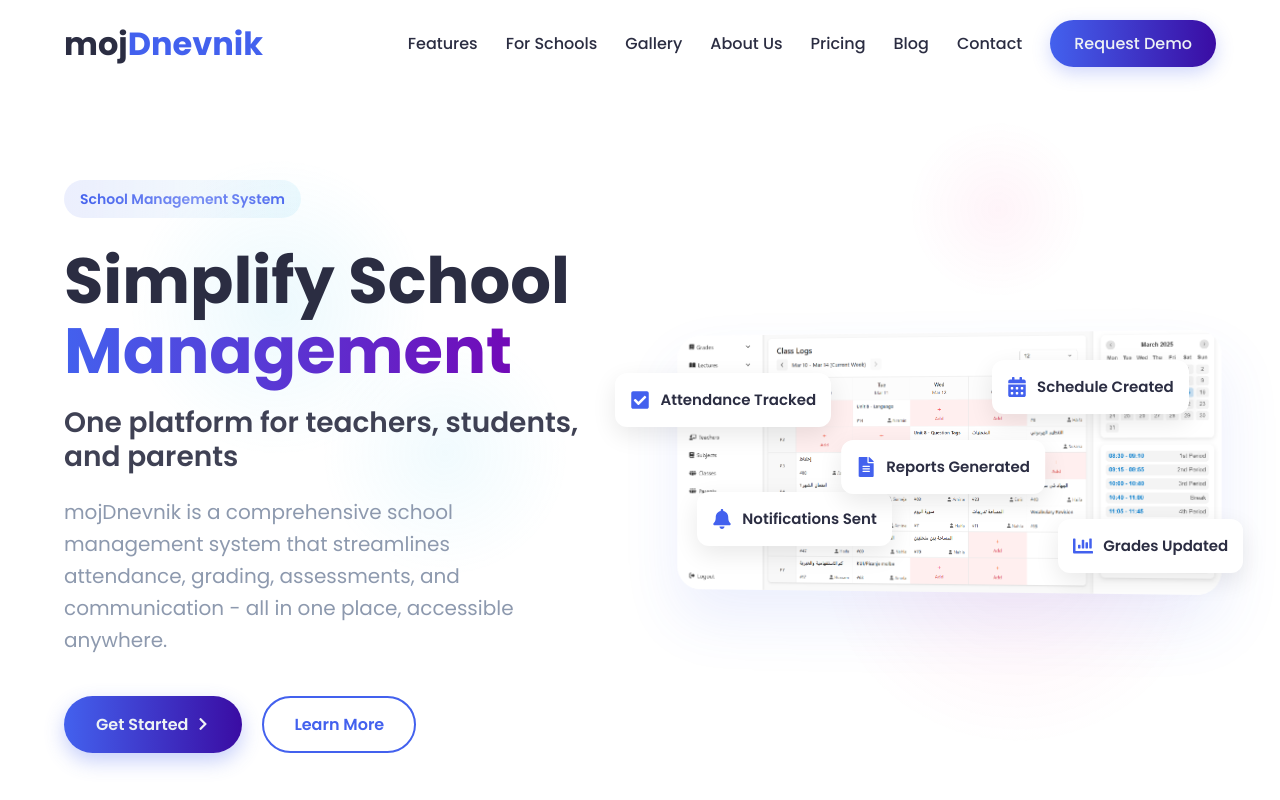
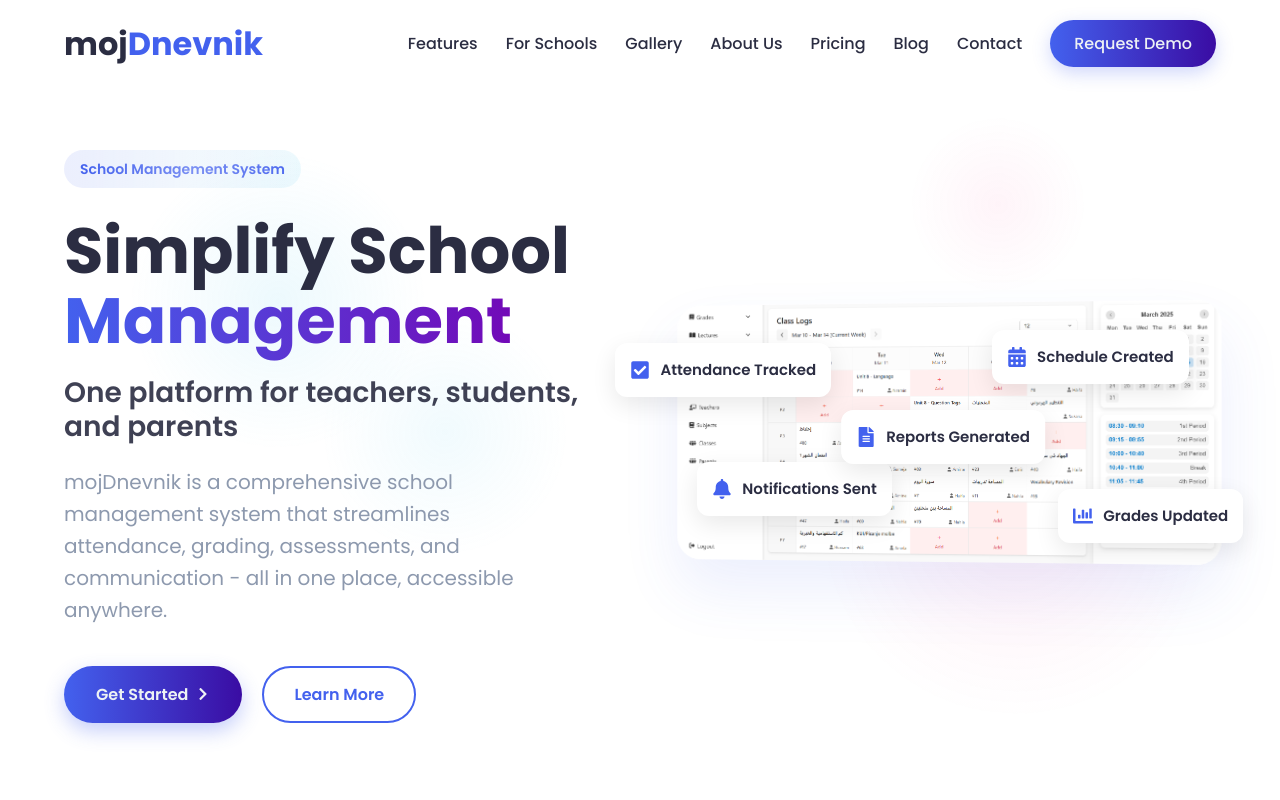
Before and after one commit to emirkugic/mojDnevnik, a React (Create React App) app: page / in a window 1280 px wide. Shown: the top 800 px of the page. Built offline with nearby package versions, Linux system fonts and the light colour scheme.

Commit message:
Homepage DONE

```diff
--- a/src/components/sections/hero/HeroSection.css
+++ b/src/components/sections/hero/HeroSection.css
@@ -1,5 +1,5 @@
 .md-hero-section {
-	padding: 180px 0 100px;
+	padding: 150px 0 100px;
 	background-color: var(--md-bg-white);
 	position: relative;
 	overflow: hidden;
```
